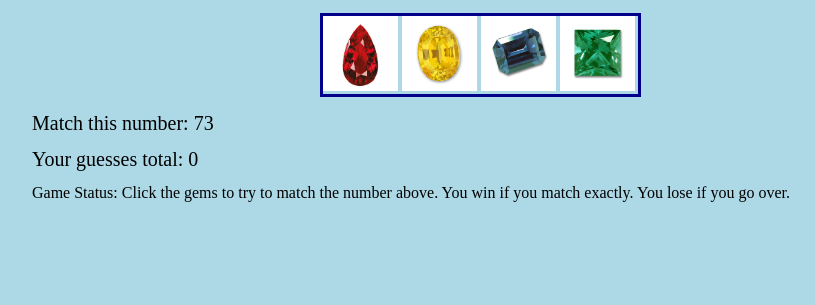
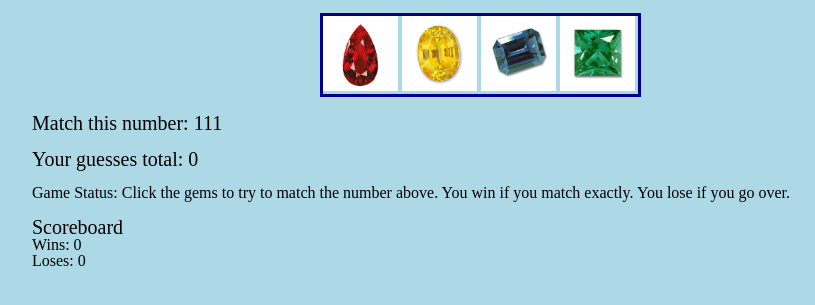
Before and after one commit to TonyBCodes/rockcollector, a plain HTML site: page index.html in a window 1280 px wide. Shown: the part 33-338 px from the top of the page, without its empty margins (160-975 px from the left). Drawn offline with nearby package versions, Linux system fonts and the light colour scheme.

Commit message:
general commit 02252018 1123

```diff
--- a/assets/javascript/game.js
+++ b/assets/javascript/game.js
@@ -6,11 +6,41 @@ $(document).ready(function () {
     var crystal2;
     var crystal3;
     var crystal4;
-    var target = 0;
-    var total = 0;
+    var target;
+    var total;
+    var wins=0;
+    var loses=0;
     var modal = document.getElementById('myModal');
 
     // -----FUNCTIONS-----------------------------------------------------------
+
+    //function to start the game
+    function gamestart() {
+        crystal1 = 0;
+        crystal2 = 0;
+        crystal3 = 0;
+        crystal4 = 0;
+        target = 0;
+        total = 0;
+
+        //create a target random number between 19 and 120
+        target = Math.floor(Math.random() * 102) + 19;
+        // show the target number on the screen
+        $("#number").text(target);
+
+        //create a random number for each of 4 crystals between 1 and 12
+        crystal1 = cryst_val();
+        crystal2 = cryst_val();
+        crystal3 = cryst_val();
+        crystal4 = cryst_val();
+
+        // show 0 for total
+        $("#score").text(total);
+
+        // show instructions
+        $("#message").text("Click the gems to try to match the number above.  You win if you match exactly.  You lose if you go over.");
+    }
+
 
     //function to create random numbers for crystals
     function cryst_val() {
@@ -36,9 +66,11 @@ $(document).ready(function () {
     function endofgame(diff) {
         if (diff === 0) {
             $("#endmsg").text("You matched the number and won the game!!");
+            $("#win").text(++wins);
         }
         else {
             $("#endmsg").text("You went over the number by " + diff + ". You lost.  Better luck next time.");
+            $("#los").text(++loses);
         }
 
         // open the modal to show end of game result
@@ -47,28 +79,22 @@ $(document).ready(function () {
         //close the modal
         $("#close").on("click", function () {
             modal.style.display = "none";
-            location.reload();
+            gamestart();
         });
 
     }
 
     // ----- END OF FUNCTIONS----------------------------------------------------
 
-    //create a target random number between 19 and 120
-    target = Math.floor(Math.random() * 102) + 19;
-    // show the target number on the screen
-    $("#number").text(target);
+    // start the game when the window loads;
+    $(window).on("load", function () {
+        gamestart();
+        $("#win").text(0);
+        $("#los").text(0);
+    });
 
-    // show 0 for total
-    $("#score").text(total);
 
-    $("#message").text("Click the gems to try to match the number above.  You win if you match exactly.  You lose if you go over.");
 
-    //create a random number for each of 4 crystals between 1 and 12
-    crystal1 = cryst_val();
-    crystal2 = cryst_val();
-    crystal3 = cryst_val();
-    crystal4 = cryst_val();
 
     // insert the value into the crystal label
     $("#c1").on("click", function () {
--- a/index.html
+++ b/index.html
@@ -41,6 +41,16 @@
         <div>Game Status:
             <span id="message"></span>
         </div>
+        <br>
+        <div>
+            <h2>Scoreboard</h2>
+            <div>Wins:
+                <span id="win"></span>
+            </div>
+            <div>Loses:
+                <span id="los"></span>
+            </div>
+        </div>
     </div>
 
 
```
